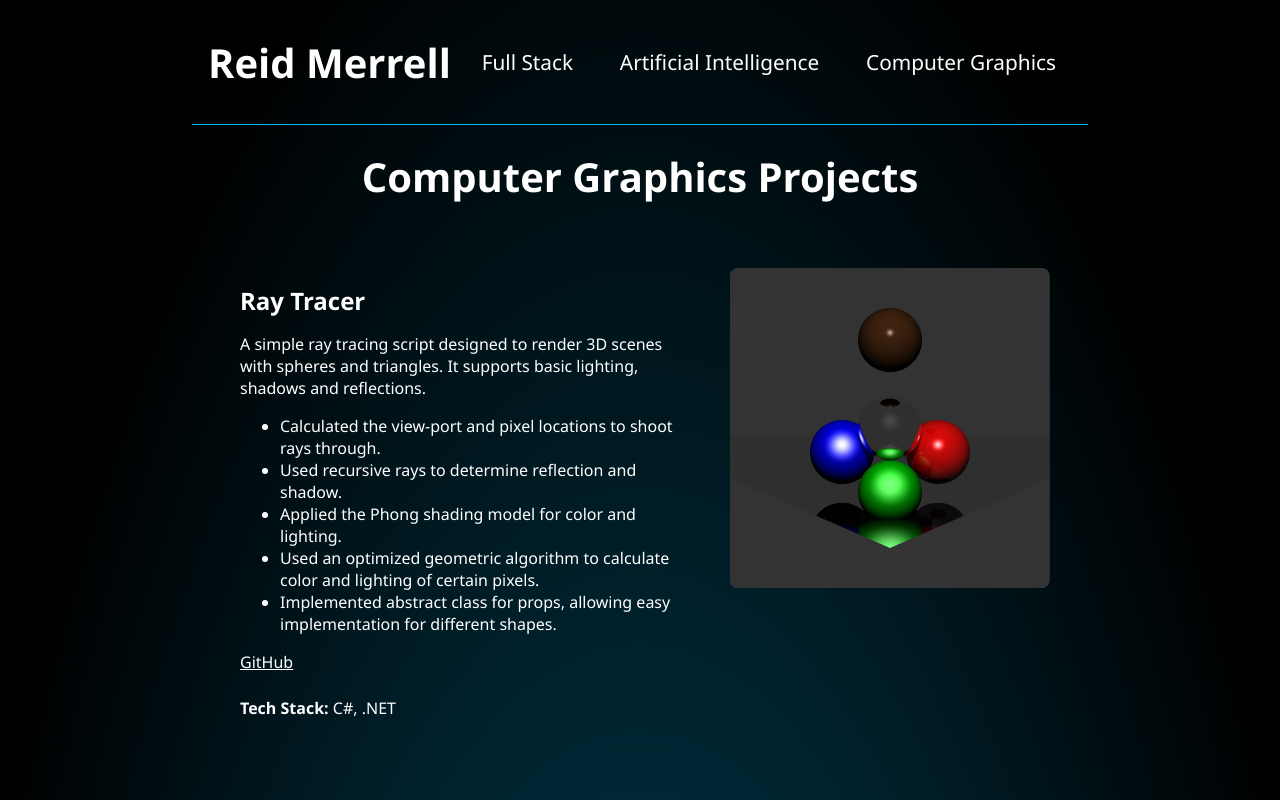
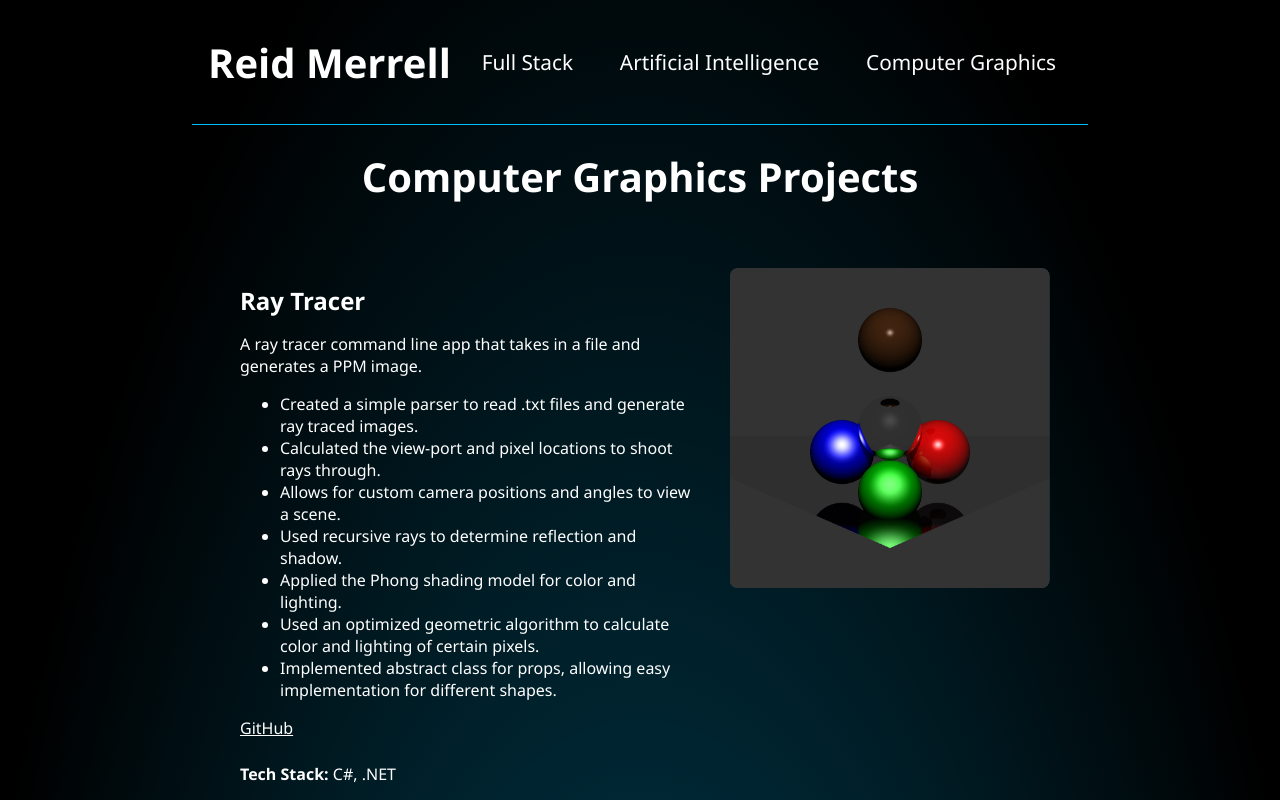
Before and after one commit to rukar4/rukar4.github.io, a Nuxt app: page /projects/graphics in a window 1280 px wide. Shown: the top 800 px of the page. Built offline with nearby package versions, Linux system fonts and the light colour scheme.

Commit message:
feat: updated graphics page

```diff
--- a/pages/projects/graphics/index.vue
+++ b/pages/projects/graphics/index.vue
@@ -2,10 +2,11 @@
 const projects = [
   {
     title: 'Ray Tracer',
-    description: `A simple ray tracing script designed to render 3D scenes with spheres and triangles. It supports
-      basic lighting, shadows and reflections.`,
+    description: `A ray tracer command line app that takes in a file and generates a PPM image.`,
     highlights: [
+      'Created a simple parser to read .txt files and generate ray traced images.',
       'Calculated the view-port and pixel locations to shoot rays through.',
+      'Allows for custom camera positions and angles to view a scene.',
       'Used recursive rays to determine reflection and shadow.',
       'Applied the Phong shading model for color and lighting.',
       'Used an optimized geometric algorithm to calculate color and lighting of certain pixels.',
```
